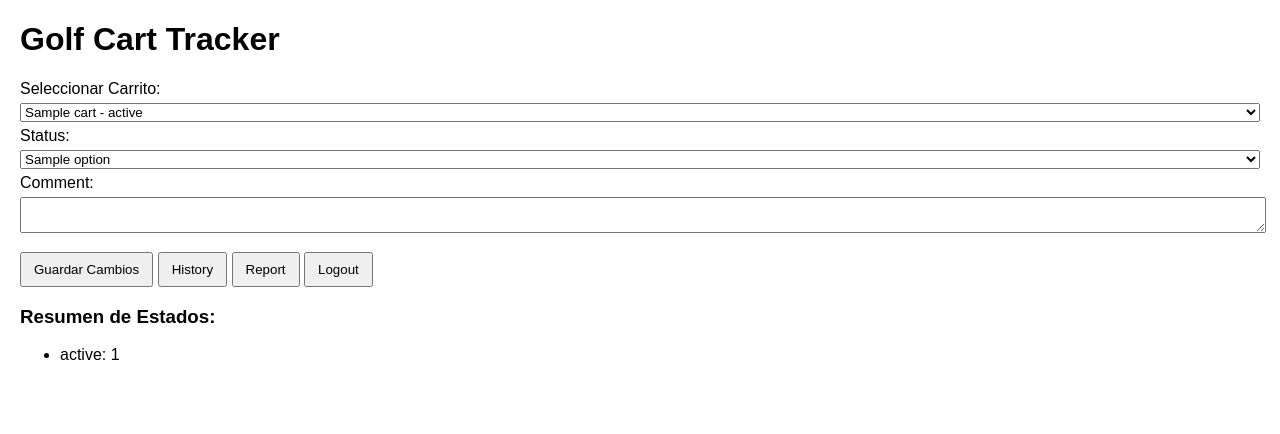
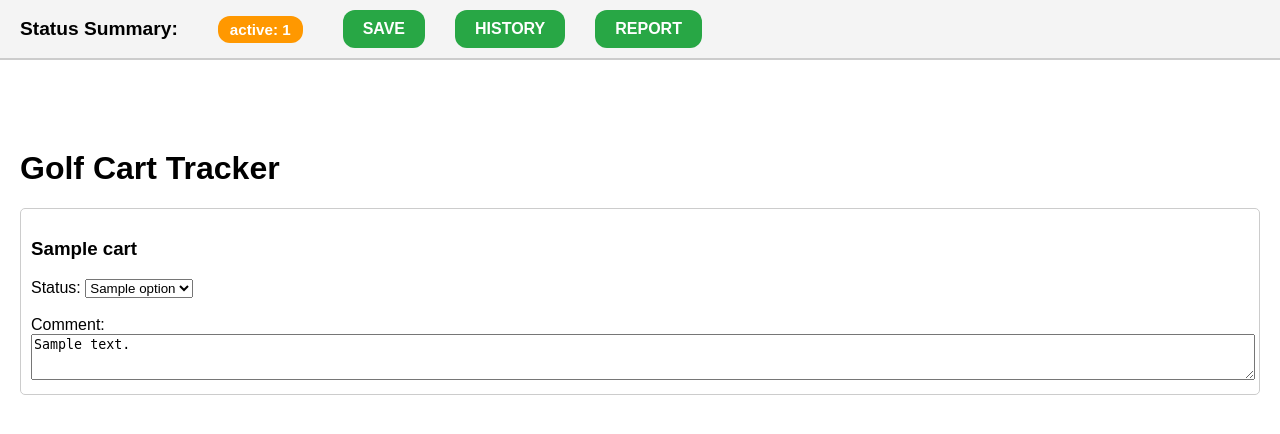
Before and after one commit to ojavier0506-ui/golf_carts, a Flask app: template templates/index.html in a window 1280 px wide. Shown: the top 434 px of the page. Run offline with Flask 3, Linux system fonts and the light colour scheme; the template is opened without the code that fills it: most values are stand-ins (such as "Sample title", 1, 10 or a date in 2020); parts of the project's set-up code (start-up, migrations or seed data) failed here and were passed over.

Commit message:
Update index.html

```diff
--- a/templates/index.html
+++ b/templates/index.html
@@ -2,45 +2,113 @@
 <html lang="en">
 <head>
 <meta charset="UTF-8">
+<meta name="viewport" content="width=device-width, initial-scale=1.0">
 <title>Golf Cart Tracker</title>
 <style>
-body { font-family: Arial; margin:20px;}
-select, textarea {width:100%; margin:5px 0;}
-button {padding:8px 12px; margin-top:10px;}
+    body { font-family: Arial, sans-serif; margin: 20px; }
+    .cart { border: 1px solid #ccc; padding: 10px; margin: 10px 0; border-radius: 5px; }
+    textarea { width: 100%; height: 40px; }
+    .fixed-summary {
+        position: fixed; top: 0; left: 0; right: 0;
+        background: #f4f4f4; padding: 10px 20px; border-bottom: 2px solid #ccc;
+        z-index: 1000; display: flex; flex-wrap: wrap; justify-content: flex-start; align-items: center; gap: 10px;
+    }
+    .fixed-summary h2 { margin: 0 20px 0 0; font-size: 1.2em; }
+    .status-item { margin: 0 10px; font-size: 0.95em; cursor: pointer; background-color: #ff9800; color: white; padding: 5px 12px; border-radius: 12px; font-weight: bold; transition: background-color 0.2s; }
+    .status-item:hover { background-color: #e68900; }
+    body { margin-top: 150px; }
+    .modal { display: none; position: fixed; z-index: 2000; left: 0; top: 0; width: 100%; height: 100%; overflow: auto; background-color: rgba(0,0,0,0.4); }
+    .modal-content { background-color: #fefefe; margin: 15% auto; padding: 20px; border: 1px solid #888; width: 80%; max-width: 400px; border-radius: 8px; text-align: center; }
+    .modal-content button { margin-top: 15px; padding: 5px 15px; }
+    .save-top { margin-left: 20px; padding: 10px 20px; border-radius: 12px; background-color: #28a745; color: white; border: none; cursor: pointer; font-weight: bold; font-size: 1em; }
+    .save-top:hover { background-color: #218838; }
 </style>
 </head>
 <body>
 <h1>Golf Cart Tracker</h1>
 
-<form method="POST">
-    <label>Seleccionar Carrito:</label>
-    <select name="selected_cart" required>
-        {% for cart in carts %}
-            <option value="{{ cart }}">{{ cart }} - {{ cart_states[cart]['status'] }}</option>
-        {% endfor %}
-    </select>
+<div class="fixed-summary">
+    <h2>Status Summary:</h2>
+    {% for status, count in counts.items() %}
+        <div class="status-item" onclick="showCategory('{{status}}')">
+            <strong>{{status}}</strong>: {{count}}
+        </div>
+    {% endfor %}
+    <button class="save-top" onclick="saveChanges()">SAVE</button>
+    <button class="save-top" onclick="window.location.href='/history'">HISTORY</button>
+    <button class="save-top" onclick="window.location.href='/report'">REPORT</button>
+</div>
 
-    <label>Status:</label>
-    <select name="status">
-        {% for option in status_options %}
-            <option value="{{ option }}">{{ option }}</option>
-        {% endfor %}
-    </select>
-
-    <label>Comment:</label>
-    <textarea name="comment"></textarea>
-
-    <button type="submit">Guardar Cambios</button>
-    <a href="{{ url_for('history') }}"><button type="button">History</button></a>
-    <a href="{{ url_for('report') }}"><button type="button">Report</button></a>
-    <a href="{{ url_for('logout') }}"><button type="button">Logout</button></a>
+<form id="cart-form" method="POST">
+    {% for cart in carts %}
+        <div class="cart">
+            <h3>{{cart}}</h3>
+            <label>Status: </label>
+            <select name="status_{{cart}}">
+                {% for option in status_options %}
+                    <option value="{{option}}" {% if cart_states[cart]['status'] == option %}selected{% endif %}>{{option}}</option>
+                {% endfor %}
+            </select>
+            <br><br>
+            <label>Comment:</label><br>
+            <textarea name="comment_{{cart}}">{{cart_states[cart]['comment']}}</textarea>
+        </div>
+    {% endfor %}
 </form>
 
-<h3>Resumen de Estados:</h3>
-<ul>
-    {% for status, count in counts.items() %}
-        <li>{{ status }}: {{ count }}</li>
-    {% endfor %}
-</ul>
+<div id="category-modal" class="modal">
+    <div class="modal-content">
+        <h3 id="modal-title"></h3>
+        <ul id="modal-list"></ul>
+        <button onclick="closeModal()">OK</button>
+    </div>
+</div>
+
+<script>
+function showCategory(status) {
+    fetch(`/category/${status}`)
+    .then(response => response.json())
+    .then(data => {
+        document.getElementById('modal-title').innerText = `SunCarts ${status}:`;
+        const list = document.getElementById('modal-list');
+        list.innerHTML = '';
+        data.forEach(cart => {
+            const li = document.createElement('li');
+            li.innerText = cart;
+            list.appendChild(li);
+        });
+        document.getElementById('category-modal').style.display = 'block';
+    });
+}
+
+function closeModal() {
+    document.getElementById('category-modal').style.display = 'none';
+}
+
+function saveChanges() {
+    const form = document.getElementById('cart-form');
+    fetch('/', { method: 'POST', body: new FormData(form) })
+    .then(response => {
+        if(response.ok) showSaveConfirmation("Changes saved!", true);
+        else showSaveConfirmation("Error saving changes!", false);
+    }).catch(() => showSaveConfirmation("Error saving changes!", false));
+}
+
+function showSaveConfirmation(message, success) {
+    const modal = document.createElement('div');
+    modal.style.position = 'fixed';
+    modal.style.top = '20px';
+    modal.style.left = '50%';
+    modal.style.transform = 'translateX(-50%)';
+    modal.style.backgroundColor = success ? '#28a745' : '#dc3545';
+    modal.style.color = 'white';
+    modal.style.padding = '10px 20px';
+    modal.style.borderRadius = '8px';
+    modal.style.zIndex = 3000;
+    modal.innerText = message;
+    document.body.appendChild(modal);
+    setTimeout(() => document.body.removeChild(modal), 3000);
+}
+</script>
 </body>
 </html>
```
